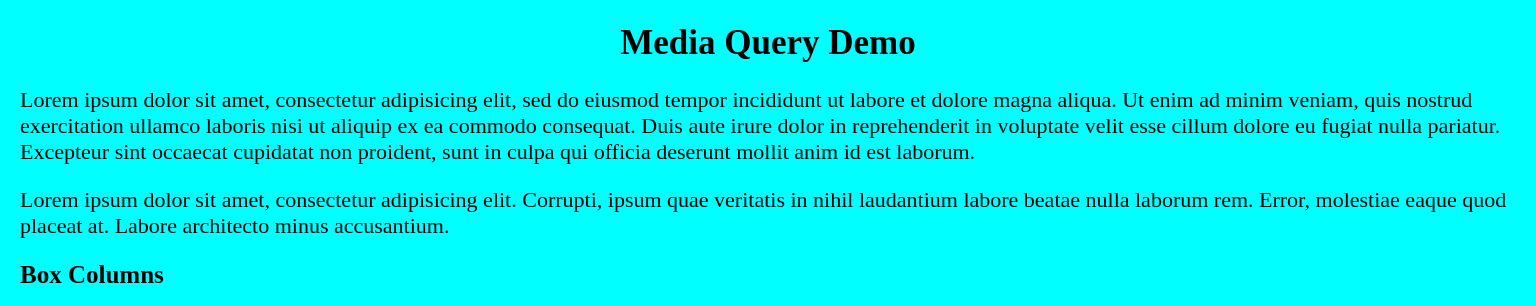
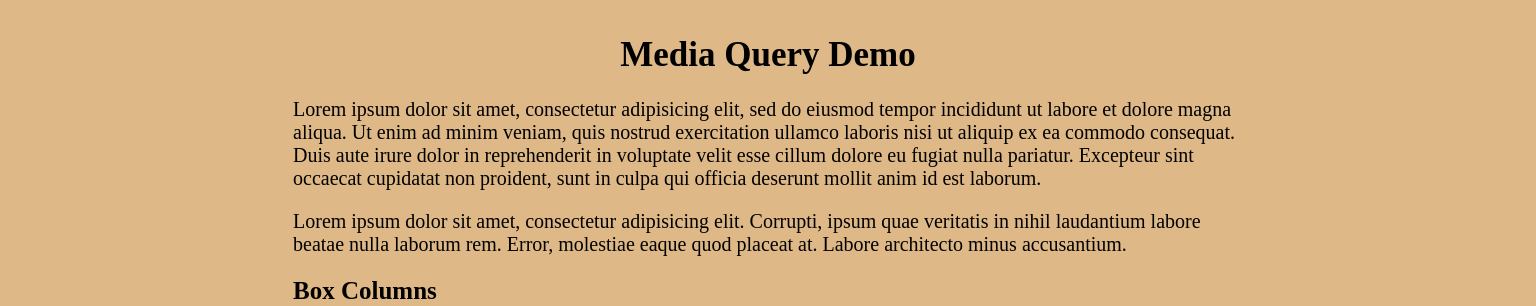
Before and after one commit to Josimar-Souza/trybe-exercises, a plain HTML site: page exercises/html-e-css-forms-flexbox-e-responsivo_5/exercise1.html in a window 1536 px wide. Shown: the top 306 px of the page. Drawn offline with Linux system fonts and the light colour scheme; grey boxes are pictures that could not be loaded.

Commit message:
Adiciona responsividade a telas maiores que 1300px

```diff
--- a/exercises/html-e-css-forms-flexbox-e-responsivo_5/exercise1.css
+++ b/exercises/html-e-css-forms-flexbox-e-responsivo_5/exercise1.css
@@ -1,5 +1,6 @@
 @media screen and (max-width: 375px) {
     body {
+        background-color: azure;
         font-size: 20px;
         margin: 20px;
     }
@@ -45,6 +46,19 @@
     }
 }
 
+@media screen and (min-width: 1300px) {
+    body {
+        background-color: burlywood;
+        font-size: 20px;
+        margin: 35px auto;
+        max-width: 950px;
+    }
+
+    h1 {
+        text-align: center;
+    }
+}
+
 h1 {
     font-size: 35px;
     text-align: center;
```
